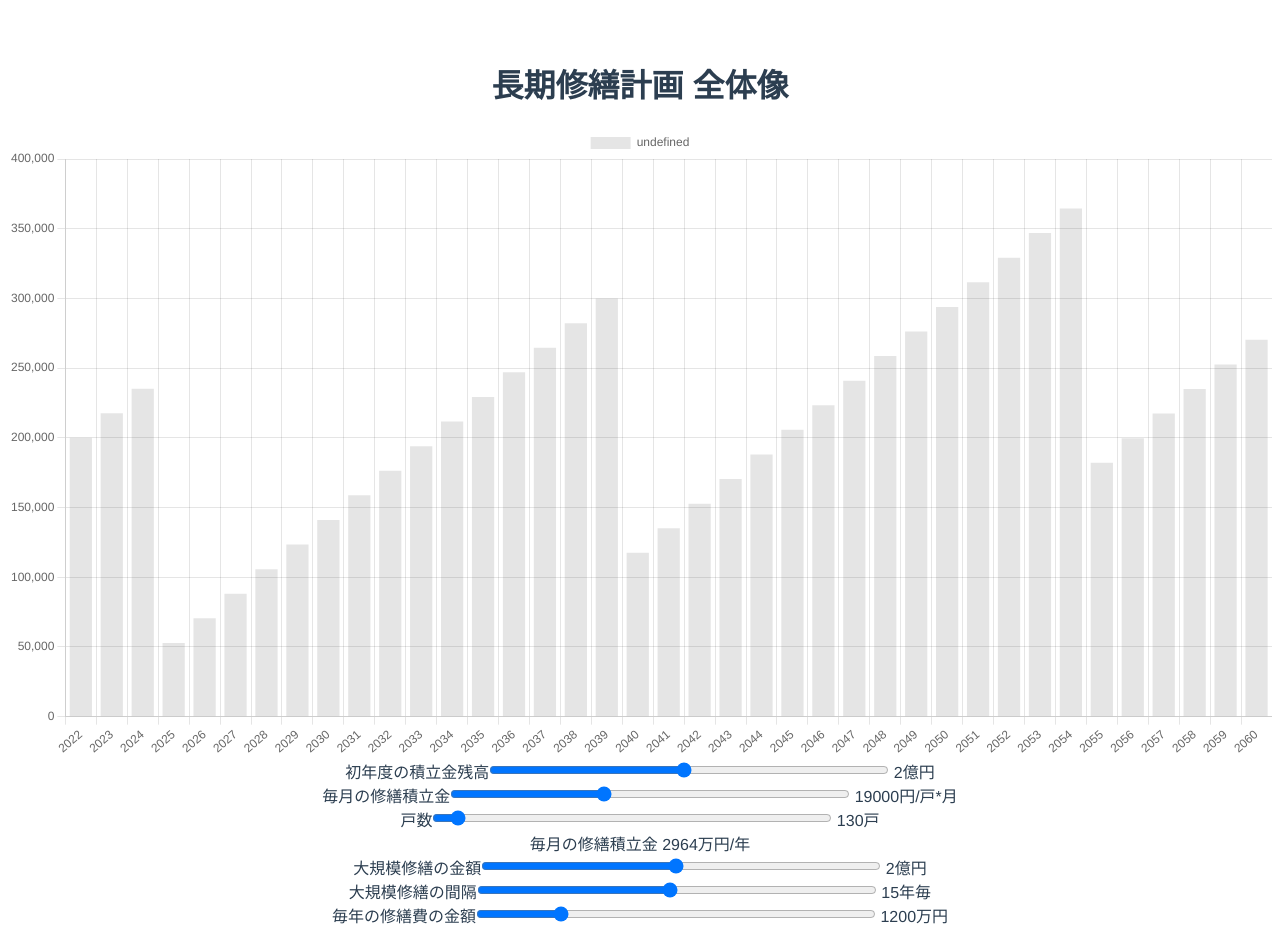
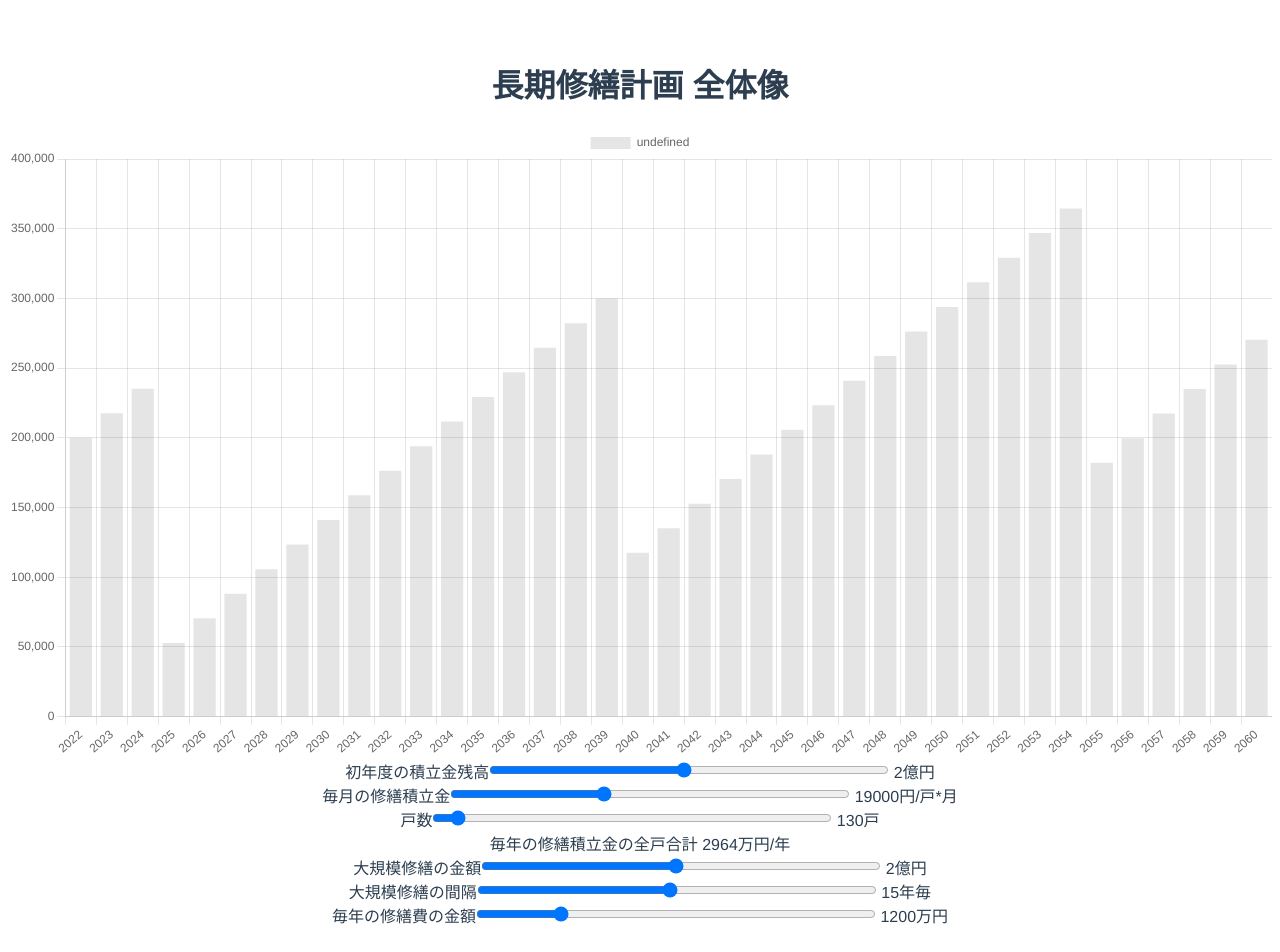
Before and after one commit to kesasaki/apartment-life-plan, a Vue app: page / in a window 1280 px wide. Shown: the top 952 px of the page. Built offline with nearby package versions, Linux system fonts and the light colour scheme.

Commit message:
文言修正

```diff
--- a/src/components/TotalPlan.vue
+++ b/src/components/TotalPlan.vue
@@ -18,7 +18,7 @@
       {{ numberhouses}}戸
     </div>
     <div>
-      <label for="volume">毎月の修繕積立金</label>
+      <label for="volume">毎年の修繕積立金の全戸合計</label>
       {{ getIncomeYealy / 10000 }}万円/年
     </div>
     <div>
```
